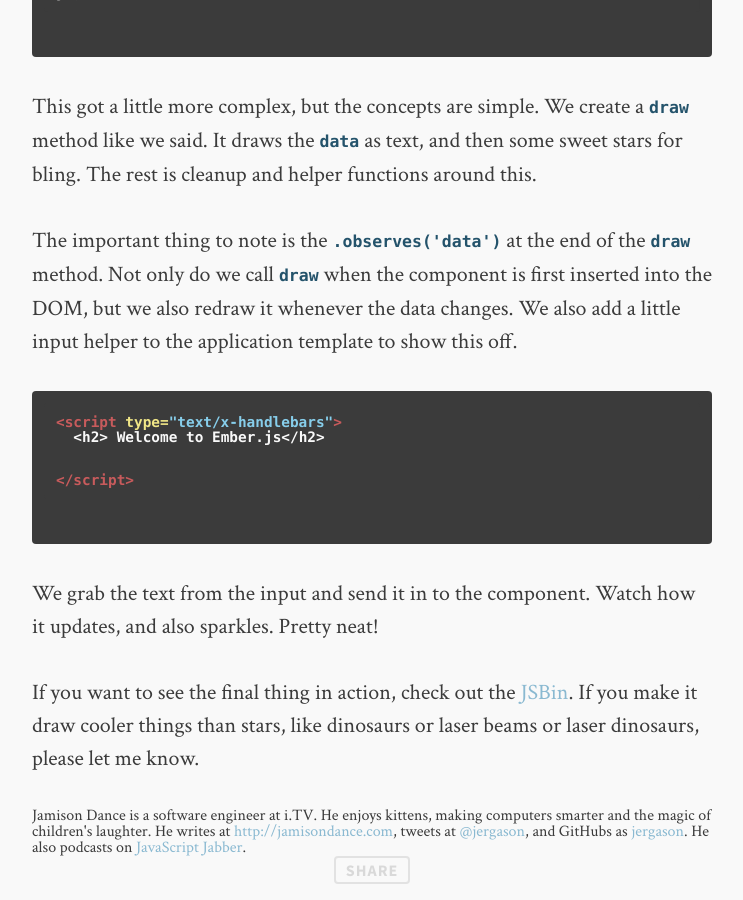
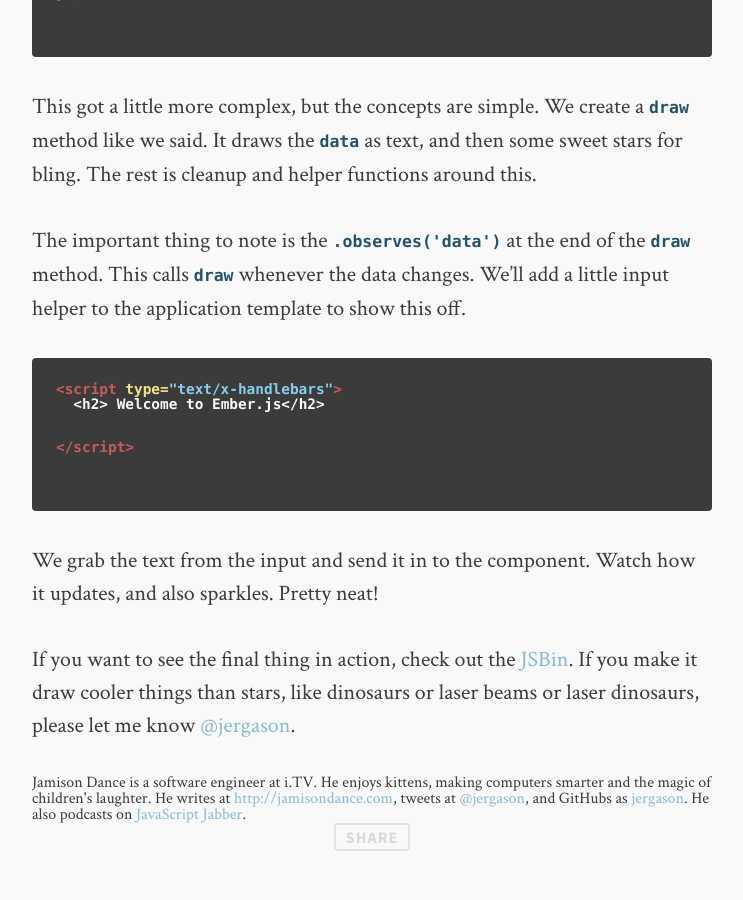
Before and after one commit to jergason/blorg, a Jekyll site: the page built from _posts/2014-05-11-an-ember-canvas-component.md, in a window 1280 px wide and 900 px high, scrolled down 3608 px. Shown: the whole window, without its empty margins (268-1011 px from the left). Built offline with Jekyll 4.4.1, drawn with Linux system fonts in a browser that asks for light colours; Markdown is read by kramdown in place of the engine named in the settings; comment, search, counter and statistics services are not loaded; some of the changed text lies outside the part shown.

Commit message:
fix a few typos and add some clarity

````diff
--- a/_posts/2014-05-11-an-ember-canvas-component.md
+++ b/_posts/2014-05-11-an-ember-canvas-component.md
@@ -73,7 +73,7 @@ attributes to control the element size. Again, pretty basic stuff.
 ## Draw me like one of your french components
 
 An empty canvas element is pretty lame. We still haven't drawn anything. Ember
-provides the [didInsertElement](https://github.com/emberjs/ember.js/blob/d6c3366c84d3bc793c12dd98aec65dd4a9437ca9/packages_es6/ember-views/lib/views/view.js#L1760),
+provides the [didInsertElement](https://github.com/emberjs/ember.js/blob/d6c3366c84d3bc793c12dd98aec65dd4a9437ca9/packages_es6/ember-views/lib/views/view.js#L1760)
 hook, which will be called once our canvas is in the DOM. Let's implement it
 to draw some stuff!
 
@@ -162,9 +162,8 @@ method like we said. It draws the `data` as text, and then some sweet stars
 for bling. The rest is cleanup and helper functions around this.
 
 The important thing to note is the `.observes('data')` at the end of the `draw`
-method. Not only do we call `draw` when the component is first inserted into
-the DOM, but we also redraw it whenever the data changes. We also add a little
-input helper to the application template to show this off.
+method. This calls `draw` whenever the data changes. We'll add a little input
+helper to the application template to show this off.
 
 
 ```html
@@ -181,4 +180,4 @@ it updates, and also sparkles. Pretty neat!
 If you want to see the final thing in action, check out the
 [JSBin](http://emberjs.jsbin.com/zetereka/4/edit). If you make it draw cooler
 things than stars, like dinosaurs or laser beams or laser dinosaurs, please
-let me know.
+let me know [@jergason](https://twitter.com/jergason).
````
Also changed, not shown: other parts of _posts/2014-05-11-an-ember-canvas-component.md (+2 -2 lines).
